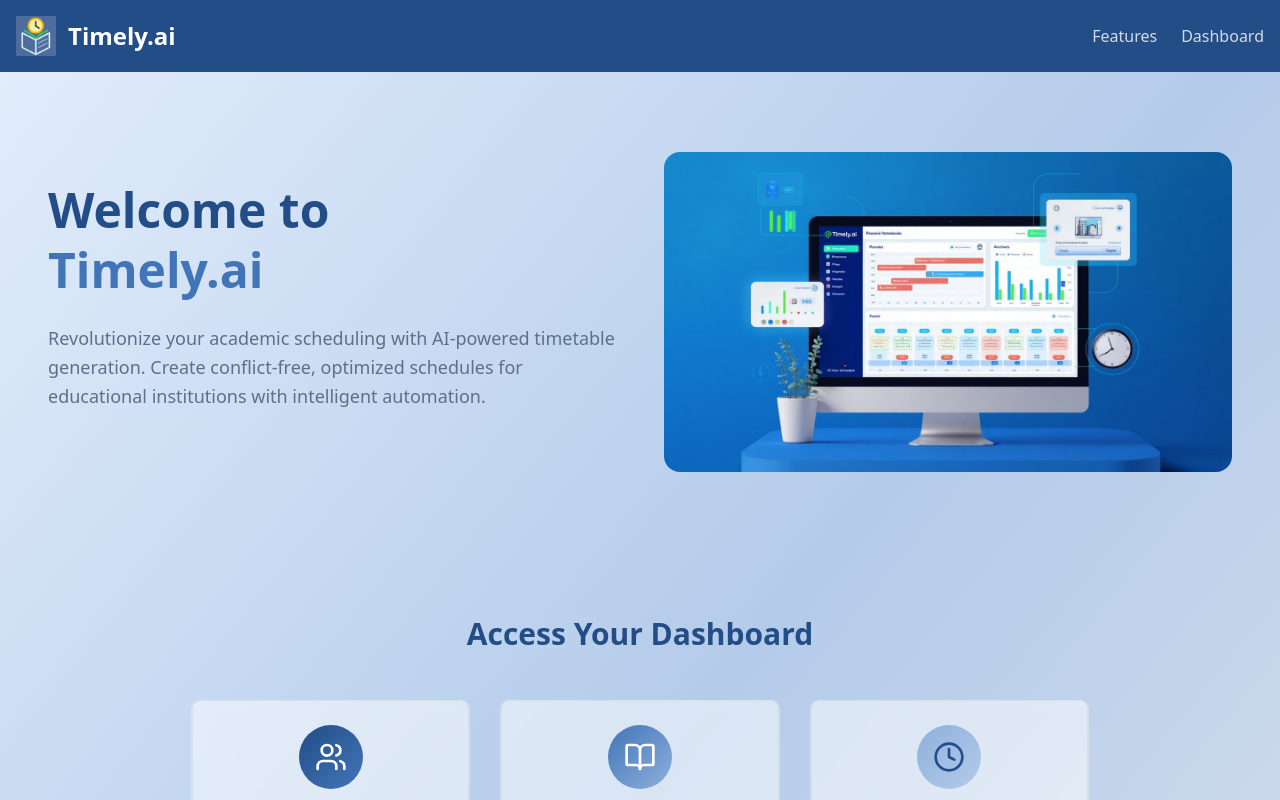
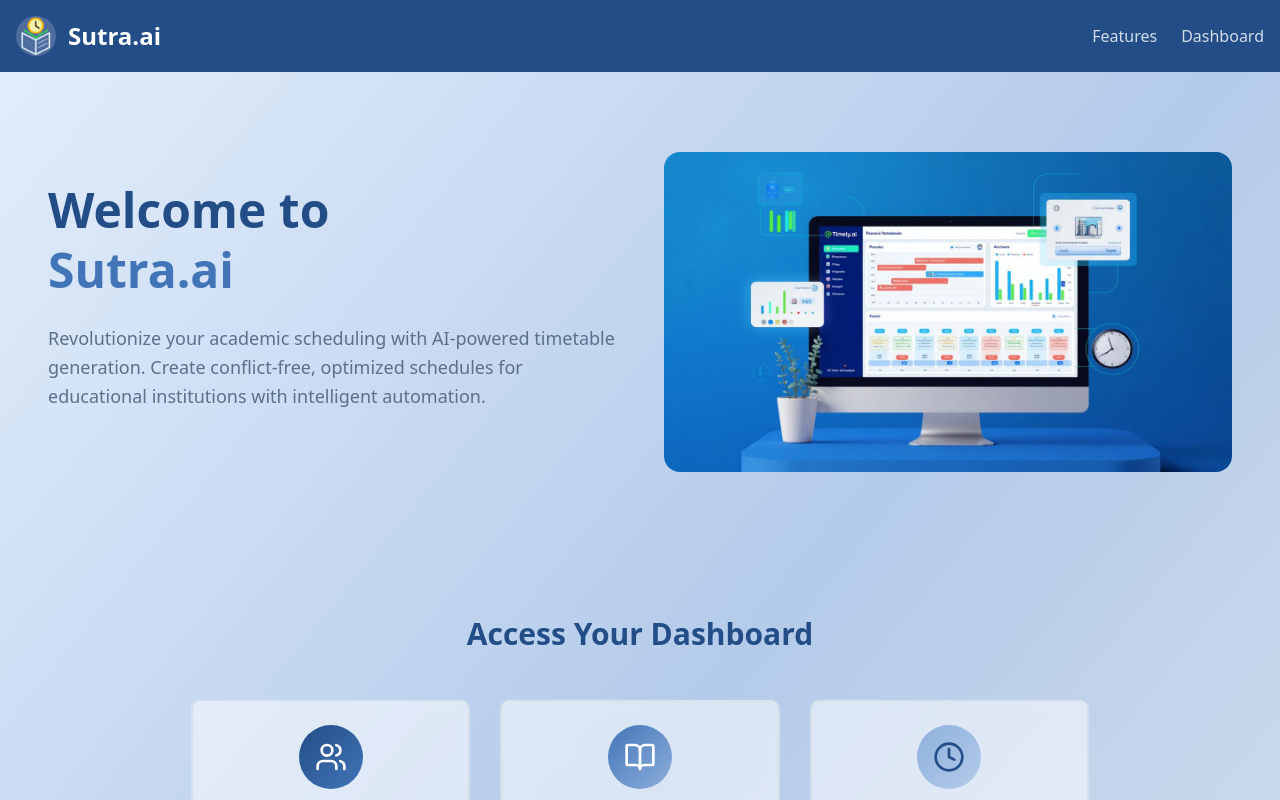
Before and after one commit to Aashu-1911/Sutra-ai-generate-timetable, a React (Vite) app: page / in a window 1280 px wide. Shown: the top 800 px of the page. Built offline with nearby package versions, Linux system fonts and the light colour scheme; the HTML template or start-up script is replaced by a standard one.

Commit message:
Refactor: Update branding and logo

```diff
--- a/index.html
+++ b/index.html
@@ -3,12 +3,12 @@
   <head>
     <meta charset="UTF-8" />
     <meta name="viewport" content="width=device-width, initial-scale=1.0" />
-    <title>merit-grid</title>
-    <meta name="description" content="Lovable Generated Project" />
-    <meta name="author" content="Lovable" />
+    <title>Sutra.ai</title>
+    <meta name="description" content="AI-powered academic timetable generation system" />
+    <meta name="author" content="Sutra.ai" />
 
-    <meta property="og:title" content="merit-grid" />
-    <meta property="og:description" content="Lovable Generated Project" />
+    <meta property="og:title" content="Sutra.ai" />
+    <meta property="og:description" content="AI-powered academic timetable generation system" />
     <meta property="og:type" content="website" />
     <meta property="og:image" content="https://lovable.dev/opengraph-image-p98pqg.png" />
 
--- a/src/pages/AdminDashboard.tsx
+++ b/src/pages/AdminDashboard.tsx
@@ -71,10 +71,10 @@ const AdminDashboard = () => {
               <Link to="/" className="flex items-center space-x-3">
                 <img
                   src="/lovable-uploads/1606dbd9-e5f2-4a27-b88e-820d9baad768.png"
-                  alt="Timely.ai logo"
-                  className="w-10 h-10"
+                  alt="Sutra.ai logo"
+                  className="w-10 h-10 rounded-full"
                 />
-                <h1 className="text-2xl font-bold text-primary-foreground">Timely.ai</h1>
+                <h1 className="text-2xl font-bold text-primary-foreground">Sutra.ai</h1>
               </Link>
             </div>
             <div className="flex items-center space-x-4">
--- a/src/pages/FacultyDashboard.tsx
+++ b/src/pages/FacultyDashboard.tsx
@@ -70,10 +70,10 @@ const FacultyDashboard = () => {
               <Link to="/" className="flex items-center space-x-3">
                 <img
                   src="/lovable-uploads/1606dbd9-e5f2-4a27-b88e-820d9baad768.png"
-                  alt="Timely.ai logo"
-                  className="w-10 h-10"
+                  alt="Sutra.ai logo"
+                  className="w-10 h-10 rounded-full"
                 />
-                <h1 className="text-2xl font-bold text-primary-foreground">Timely.ai</h1>
+                <h1 className="text-2xl font-bold text-primary-foreground">Sutra.ai</h1>
               </Link>
             </div>
             <div className="flex items-center space-x-4">
--- a/src/pages/Index.tsx
+++ b/src/pages/Index.tsx
@@ -20,10 +20,10 @@ const Index = () => {
             <div className="flex items-center space-x-3">
               <img
                 src="/lovable-uploads/1606dbd9-e5f2-4a27-b88e-820d9baad768.png"
-                alt="Timely.ai logo"
-                className="w-10 h-10"
+                alt="Sutra.ai logo"
+                className="w-10 h-10 rounded-full"
               />
-              <h1 className="text-2xl font-bold text-primary-foreground">Timely.ai</h1>
+              <h1 className="text-2xl font-bold text-primary-foreground">Sutra.ai</h1>
             </div>
             <nav className="hidden md:flex space-x-6">
               <button
@@ -50,7 +50,7 @@ const Index = () => {
             <div>
               <h1 className="text-5xl font-bold text-primary mb-6 leading-tight">
                 Welcome to
-                <span className="text-primary-light block">Timely.ai</span>
+                <span className="text-primary-light block">Sutra.ai</span>
               </h1>
               <p className="text-lg text-muted-foreground mb-8 leading-relaxed">
                 Revolutionize your academic scheduling with AI-powered timetable generation.
@@ -60,7 +60,7 @@ const Index = () => {
             <div className="relative">
               <img
                 src={heroImage}
-                alt="Timely.ai Timetable Interface"
+                alt="Sutra.ai Timetable Interface"
                 className="rounded-2xl shadow-elegant w-full h-auto"
               />
             </div>
@@ -162,7 +162,7 @@ const Index = () => {
       {/* Footer */}
       <footer className="bg-primary text-primary-foreground py-8 px-4">
         <div className="container mx-auto text-center">
-          <p>&copy; 2024 Timely.ai. Intelligent timetable generation for modern education.</p>
+          <p>&copy; 2024 Sutra.ai. Intelligent timetable generation for modern education.</p>
         </div>
       </footer>
     </div>
--- a/src/pages/StudentDashboard.tsx
+++ b/src/pages/StudentDashboard.tsx
@@ -68,10 +68,10 @@ const StudentDashboard = () => {
               <Link to="/" className="flex items-center space-x-3">
                 <img
                   src="/lovable-uploads/1606dbd9-e5f2-4a27-b88e-820d9baad768.png"
-                  alt="Timely.ai logo"
-                  className="w-10 h-10"
+                  alt="Sutra.ai logo"
+                  className="w-10 h-10 rounded-full"
                 />
-                <h1 className="text-2xl font-bold text-primary-foreground">Timely.ai</h1>
+                <h1 className="text-2xl font-bold text-primary-foreground">Sutra.ai</h1>
               </Link>
             </div>
             <div className="flex items-center space-x-4">
--- a/src/pages/TimetableGenerator.tsx
+++ b/src/pages/TimetableGenerator.tsx
@@ -139,10 +139,12 @@ const TimetableGenerator = () => {
           <div className="flex items-center justify-between">
             <div className="flex items-center space-x-3">
               <Link to="/" className="flex items-center space-x-3">
-                <div className="w-10 h-10 bg-primary-foreground/10 rounded-lg flex items-center justify-center">
-                  <Calendar className="w-6 h-6 text-primary-foreground" />
-                </div>
-                <h1 className="text-2xl font-bold text-primary-foreground">Timetable AI</h1>
+                <img
+                  src="/lovable-uploads/1606dbd9-e5f2-4a27-b88e-820d9baad768.png"
+                  alt="Sutra.ai logo"
+                  className="w-10 h-10 rounded-full"
+                />
+                <h1 className="text-2xl font-bold text-primary-foreground">Sutra.ai</h1>
               </Link>
             </div>
             <div className="flex items-center space-x-4">
--- a/src/pages/TimetableView.tsx
+++ b/src/pages/TimetableView.tsx
@@ -56,10 +56,12 @@ const TimetableView = () => {
           <div className="flex items-center justify-between">
             <div className="flex items-center space-x-3">
               <Link to="/" className="flex items-center space-x-3">
-                <div className="w-10 h-10 bg-primary-foreground/10 rounded-lg flex items-center justify-center">
-                  <Calendar className="w-6 h-6 text-primary-foreground" />
-                </div>
-                <h1 className="text-2xl font-bold text-primary-foreground">Timetable AI</h1>
+                <img
+                  src="/lovable-uploads/1606dbd9-e5f2-4a27-b88e-820d9baad768.png"
+                  alt="Sutra.ai logo"
+                  className="w-10 h-10 rounded-full"
+                />
+                <h1 className="text-2xl font-bold text-primary-foreground">Sutra.ai</h1>
               </Link>
             </div>
             <div className="flex items-center space-x-4">
```
